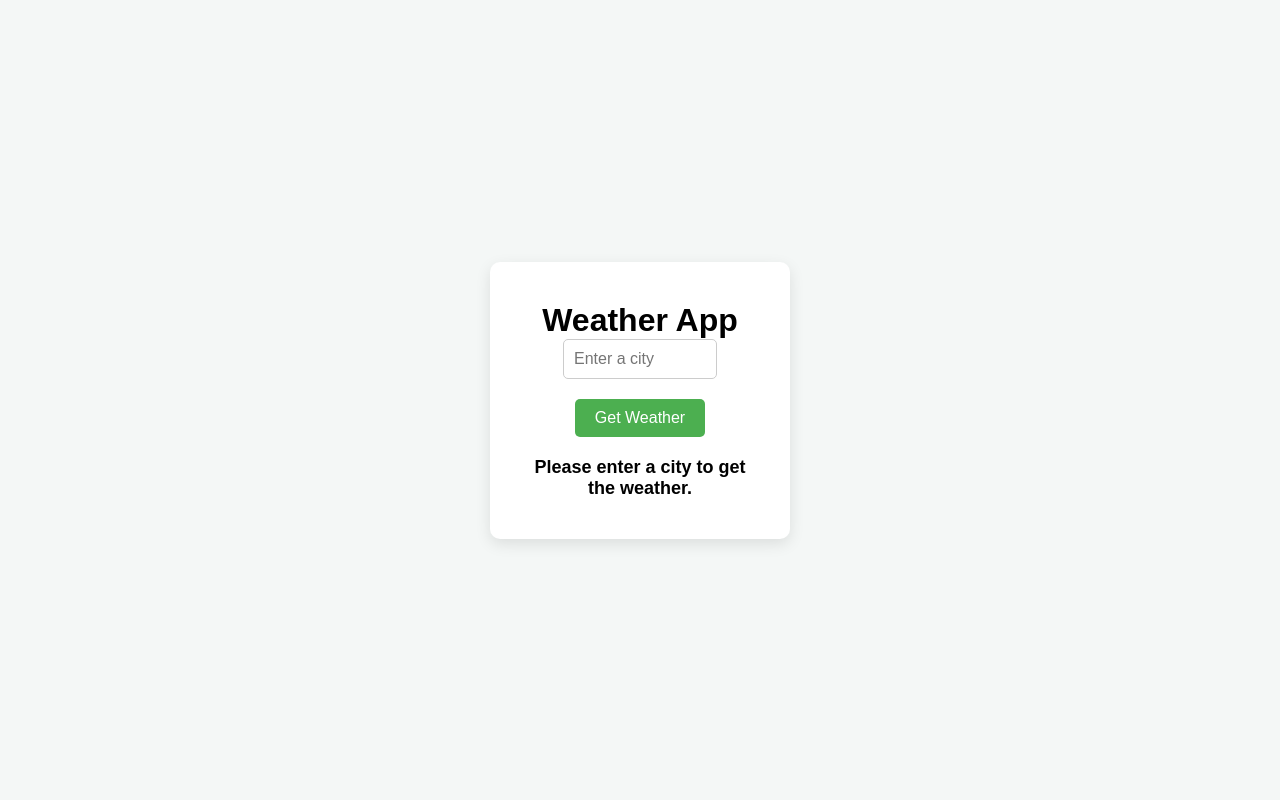
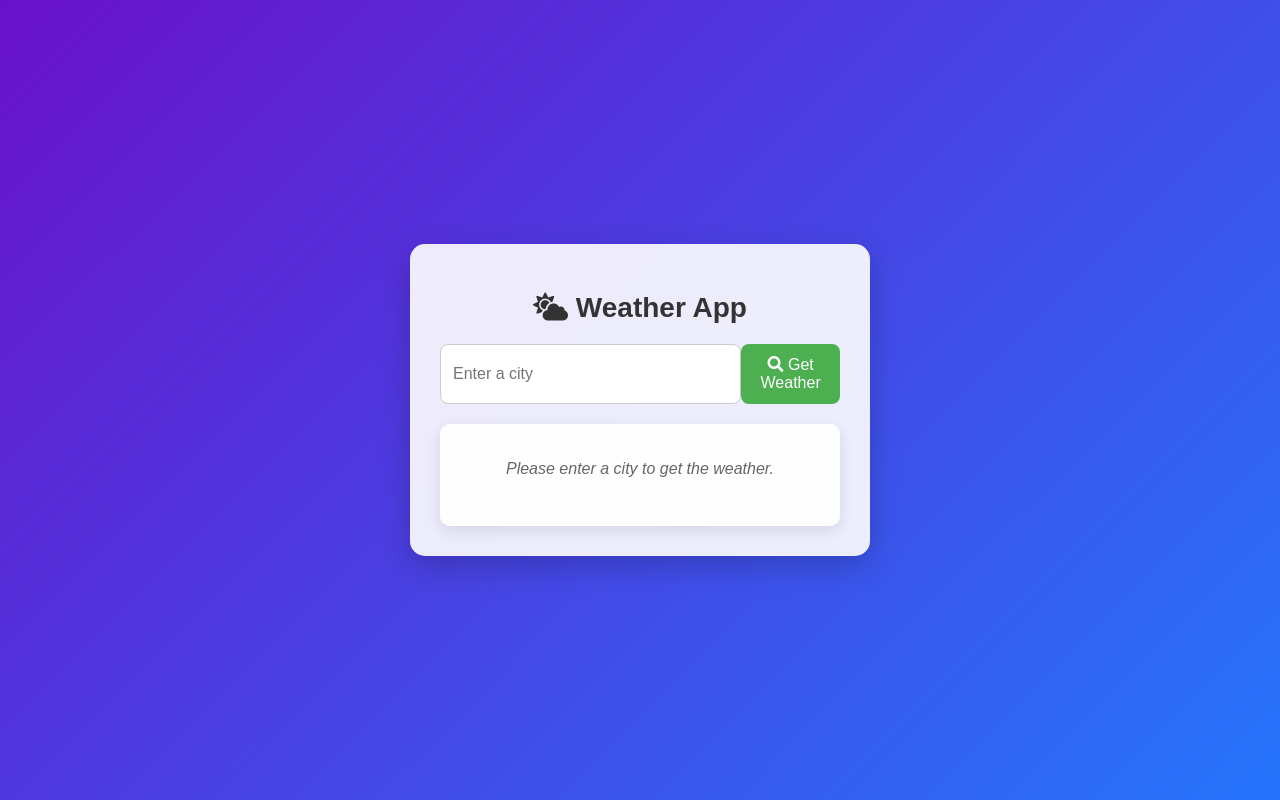
Before and after one commit to MOHANSAI2810/Weather-forecast-using-api, a plain HTML site: page frontend/index.html in a window 1280 px wide. Drawn offline with Linux system fonts and the light colour scheme.

Commit message:
second commit

```diff
--- a/frontend/index.html
+++ b/frontend/index.html
@@ -5,13 +5,25 @@
   <meta name="viewport" content="width=device-width, initial-scale=1.0">
   <title>Weather App</title>
   <link rel="stylesheet" href="style.css">
+  <link rel="stylesheet" href="https://cdnjs.cloudflare.com/ajax/libs/font-awesome/5.15.3/css/all.min.css">
 </head>
 <body>
   <div class="container">
-    <h1>Weather App</h1>
-    <input type="text" id="city" placeholder="Enter a city" />
-    <button onclick="getWeather()">Get Weather</button>
-    <div id="weather">Please enter a city to get the weather.</div>
+    <h1><i class="fas fa-cloud-sun"></i> Weather App</h1>
+    <div class="input-group">
+      <input type="text" id="city" placeholder="Enter a city" />
+      <button onclick="getWeather()"><i class="fas fa-search"></i> Get Weather</button>
+    </div>
+    <div id="loading" class="loading-spinner"></div>
+    <div id="weather" class="weather-info">
+      <p class="default-message">Please enter a city to get the weather.</p>
+      <div class="weather-icon"></div>
+      <div class="weather-details">
+        <p id="temperature"></p>
+        <p id="humidity"></p>
+        <p id="wind-speed"></p>
+      </div>
+    </div>
   </div>
   <script src="script.js"></script>
 </body>
--- a/frontend/script.js
+++ b/frontend/script.js
@@ -4,23 +4,50 @@ function getWeather() {
     alert("Please enter a city!");
     return;
   }
-const apiKey="eaf770d49c077936dd23b1b42e52c6c5"
+
+  const apiKey = "eaf770d49c077936dd23b1b42e52c6c5";
   const url = `https://api.openweathermap.org/data/2.5/weather?q=${city}&appid=${apiKey}&units=metric`;
+
+  // Show loading spinner
+  document.getElementById('loading').style.display = 'block';
+  document.getElementById('weather').style.display = 'none';
 
   fetch(url)
     .then(response => response.json())
     .then(data => {
+      // Hide loading spinner
+      document.getElementById('loading').style.display = 'none';
+      document.getElementById('weather').style.display = 'block';
+
       if (data.cod === 200) {
         const weather = data.weather[0];
         const temp = data.main.temp;
-        document.getElementById('weather').innerText =
-          `Weather in ${data.name}: ${temp}°C, ${weather.description}`;
+        const humidity = data.main.humidity;
+        const windSpeed = data.wind.speed;
+
+        // Update weather details
+        document.getElementById('weather').innerHTML = `
+          <p class="weather-icon"><i class="fas fa-cloud-sun"></i></p>
+          <div class="weather-details">
+            <p id="temperature">${temp}°C</p>
+            <p id="humidity">Humidity: ${humidity}%</p>
+            <p id="wind-speed">Wind Speed: ${windSpeed} m/s</p>
+          </div>
+        `;
       } else {
-        document.getElementById('weather').innerText = `Error: ${data.message}`;
+        // If city is not found, show an error
+        document.getElementById('weather').innerHTML = `
+          <p class="default-message">Error: ${data.message}</p>
+        `;
       }
     })
     .catch(error => {
-      document.getElementById('weather').innerText = "Error fetching weather data.";
+      // Handle any other errors
+      document.getElementById('loading').style.display = 'none';
+      document.getElementById('weather').style.display = 'block';
+      document.getElementById('weather').innerHTML = `
+        <p class="default-message">Error fetching weather data.</p>
+      `;
       console.error("Error:", error);
     });
 }
--- a/frontend/style.css
+++ b/frontend/style.css
@@ -1,52 +1,113 @@
-* {
-  margin: 0;
-  padding: 0;
-  box-sizing: border-box;
-}
-
 body {
   font-family: 'Arial', sans-serif;
-  background-color: #f4f7f6;
+  background: linear-gradient(135deg, #6a11cb, #2575fc);
+  color: #fff;
   display: flex;
   justify-content: center;
   align-items: center;
   height: 100vh;
+  margin: 0;
 }
 
 .container {
+  max-width: 400px;
+  width: 100%;
+  padding: 30px;
+  background: rgba(255, 255, 255, 0.9);
+  border-radius: 15px;
+  box-shadow: 0 10px 30px rgba(0, 0, 0, 0.2);
   text-align: center;
-  background-color: #fff;
-  padding: 40px;
-  border-radius: 10px;
-  box-shadow: 0 5px 15px rgba(0, 0, 0, 0.1);
-  width: 300px;
 }
 
-input {
+h1 {
+  color: #333;
+  margin-bottom: 20px;
+  font-size: 28px;
+}
+
+.input-group {
+  display: flex;
+  justify-content: space-between;
+  margin-bottom: 20px;
+}
+
+input[type="text"] {
   width: 70%;
-  padding: 10px;
-  margin-bottom: 20px;
-  border-radius: 5px;
+  padding: 12px;
+  font-size: 16px;
   border: 1px solid #ccc;
-  font-size: 16px;
+  border-radius: 8px;
+  outline: none;
 }
 
 button {
-  padding: 10px 20px;
+  width: 25%;
+  padding: 12px;
+  font-size: 16px;
+  background-color: #4CAF50;
+  color: #fff;
   border: none;
-  border-radius: 5px;
-  background-color: #4CAF50;
-  color: white;
+  border-radius: 8px;
   cursor: pointer;
-  font-size: 16px;
+  transition: background-color 0.3s ease;
 }
 
 button:hover {
   background-color: #45a049;
 }
 
-#weather {
+.weather-info {
   margin-top: 20px;
+  padding: 20px;
+  background: rgba(255, 255, 255, 0.95);
+  border-radius: 10px;
+  box-shadow: 0 5px 15px rgba(0, 0, 0, 0.1);
+}
+
+.default-message {
+  color: #666;
+  font-style: italic;
+}
+
+.weather-icon {
+  font-size: 64px;
+  margin-bottom: 20px;
+  color: #4CAF50;
+}
+
+.weather-details {
+  margin-top: 20px;
+}
+
+.weather-details p {
+  margin-bottom: 10px;
   font-size: 18px;
+  color: #333;
+}
+
+#temperature {
+  font-size: 28px;
   font-weight: bold;
+  color: #2575fc;
 }
+
+#humidity, #wind-speed {
+  font-size: 18px;
+  color: #666;
+}
+
+.loading-spinner {
+  border: 4px solid #f3f3f3;
+  border-top: 4px solid #4CAF50;
+  border-radius: 50%;
+  width: 30px;
+  height: 30px;
+  animation: spin 1s linear infinite;
+  margin: 20px auto;
+  display: none;
+}
+
+@keyframes spin {
+  0% { transform: rotate(0deg); }
+  100% { transform: rotate(360deg); }
+}
```
